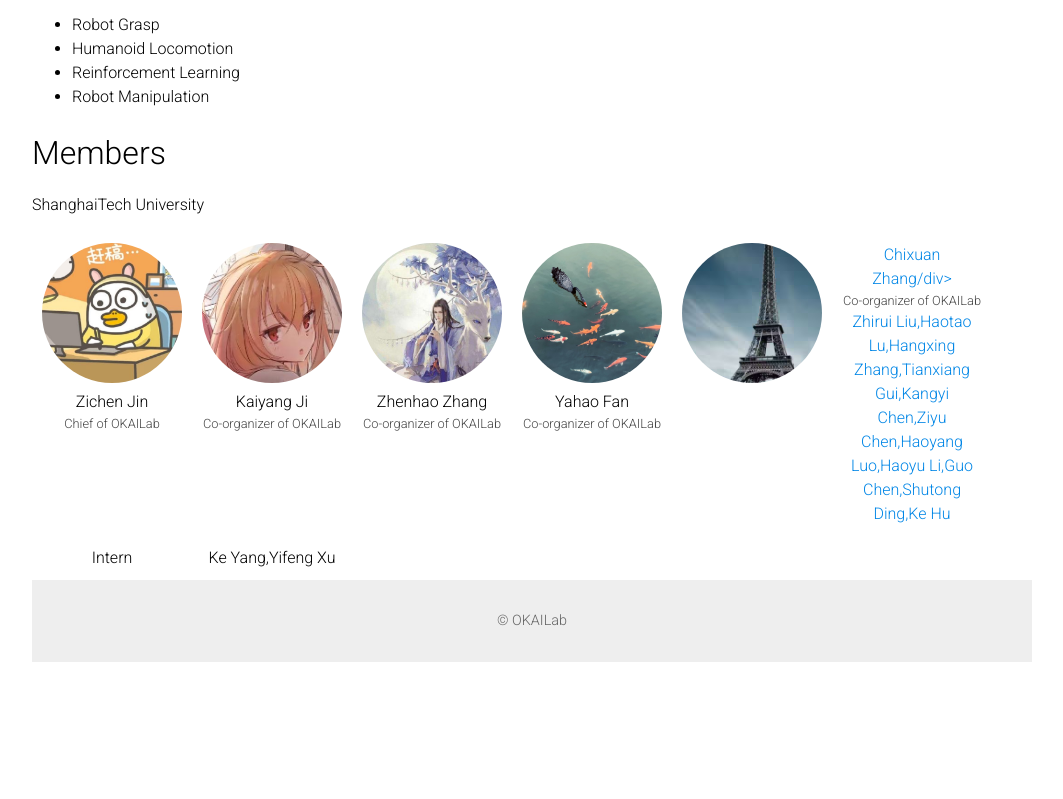
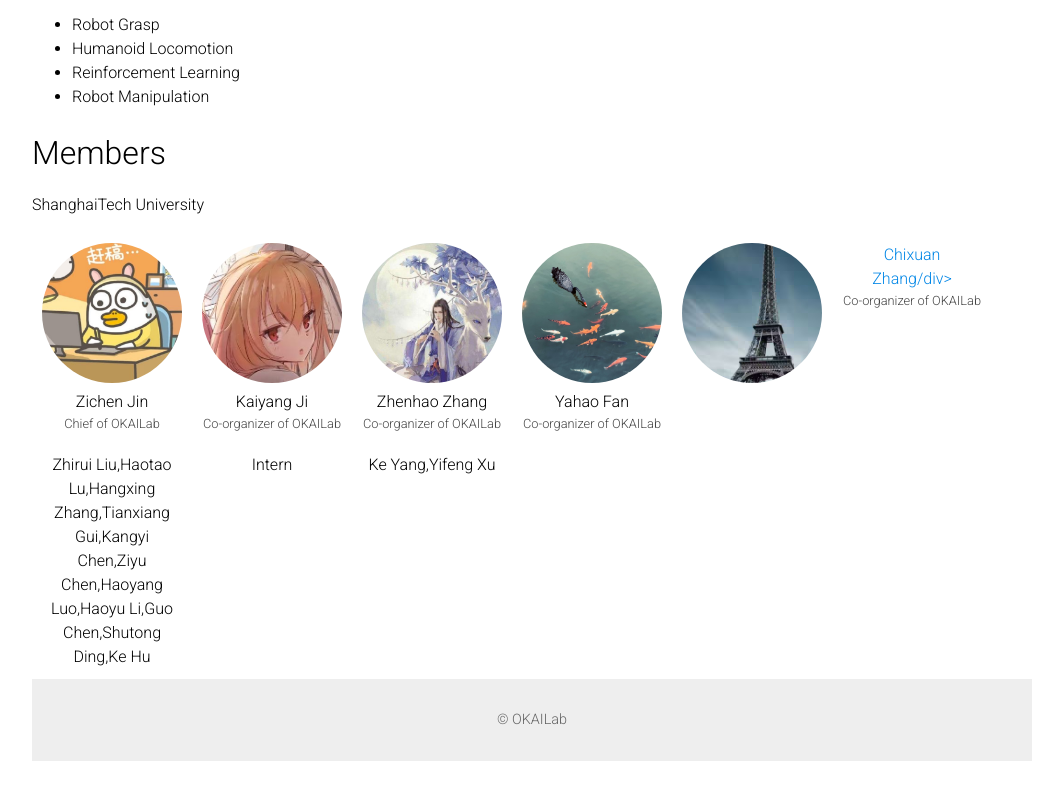
Before and after one commit to OKAILab/OKAILab.github.io, a plain HTML site: page index.html in a window 1280 px wide. Shown: the part 931-1730 px from the top of the page, without its empty margins (108-1171 px from the left). Before the commit the page ends 1653 px from the top, so only its background shows below. Drawn offline with Linux system fonts and the light colour scheme.

Commit message:
Update index.html

```diff
--- a/index.html
+++ b/index.html
@@ -103,8 +103,10 @@
           <div>Chixuan Zhang/div>
           <div class="affiliation">Co-organizer of OKAILab</div>
         </a>
-        <a>Zhirui Liu,Haotao Lu,Hangxing Zhang,Tianxiang Gui,Kangyi Chen,Ziyu Chen,Haoyang Luo,Haoyu Li,Guo Chen,Shutong Ding,Ke Hu</a>
+
       </div>
+      <p>Zhirui Liu,Haotao Lu,Hangxing Zhang,Tianxiang Gui,Kangyi Chen,Ziyu Chen,Haoyang Luo,Haoyu Li,Guo Chen,Shutong Ding,Ke Hu</p>
+      <br>
       <p>Intern</p>
       <span>Ke Yang,Yifeng Xu</span>
     </div>
```
